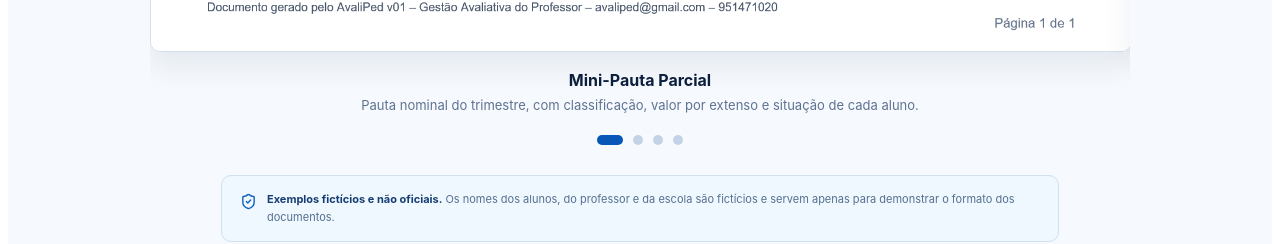
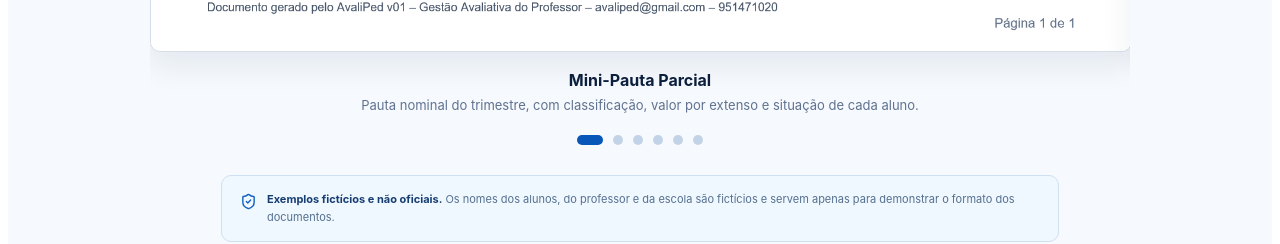
Before and after one commit to avaliped/apsite, a React (Vite) app: page / in a window 1280 px wide. Shown: the part 3700-3944 px from the top of the page. Built offline with nearby package versions, Linux system fonts and the light colour scheme.

Commit message:
feat: adicionar acta e justificativo na galeria e ajustar funcoes institucionais

```diff
--- a/src/components/DocumentGallery.tsx
+++ b/src/components/DocumentGallery.tsx
@@ -4,6 +4,8 @@ import miniPautaParcial from '../assets/documentos/mini-pauta-parcial.png';
 import estatisticaTrimestral from '../assets/documentos/estatistica-trimestral.png';
 import miniPautaConsolidada from '../assets/documentos/mini-pauta-consolidada.png';
 import boletimConsolidado from '../assets/documentos/boletim-estatistico-consolidado.png';
+import actaCoordenacao from '../assets/documentos/acta-coordenacao-lingua-portuguesa.jpg';
+import justificativoFaltas from '../assets/documentos/justificativo-de-faltas.png';
 
 const documentos = [
   {
@@ -25,6 +27,16 @@ const documentos = [
     titulo: 'Boletim Estatístico Consolidado',
     descricao: 'Documento estatístico global dos três trimestres, com contagens anuais por sexo.',
     imagem: boletimConsolidado,
+  },
+  {
+    titulo: 'Acta da Coordenação da Disciplina',
+    descricao: 'Acta com presenças, objectivos, temas por semana e acções importantes da disciplina.',
+    imagem: actaCoordenacao,
+  },
+  {
+    titulo: 'Justificativo de Faltas',
+    descricao: 'Pedido de justificação de faltas do professor, pronto para imprimir ou guardar em PDF.',
+    imagem: justificativoFaltas,
   },
 ];
 
```
Also changed, not shown: src/routes/LandingPage.tsx (+1 -1 lines), src/assets/documentos/acta-coordenacao-lingua-portuguesa.jpg (added), src/assets/documentos/justificativo-de-faltas.png (added), 5 other files (tests, documents, lock files or other folders).
